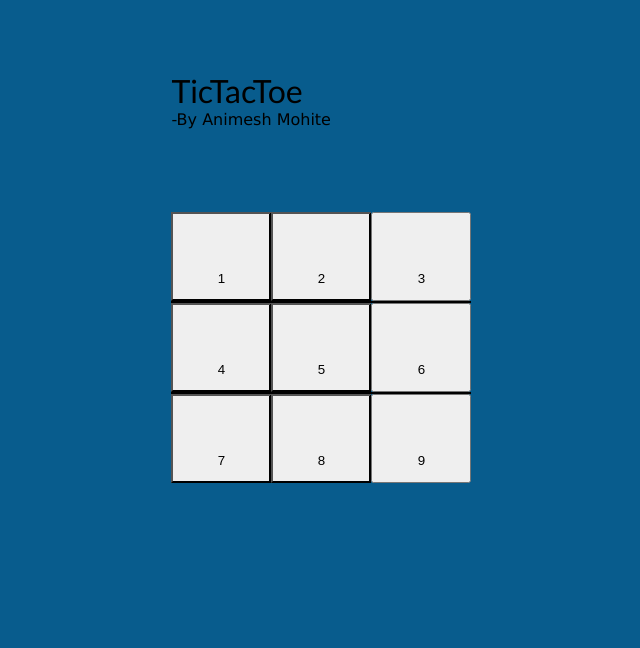
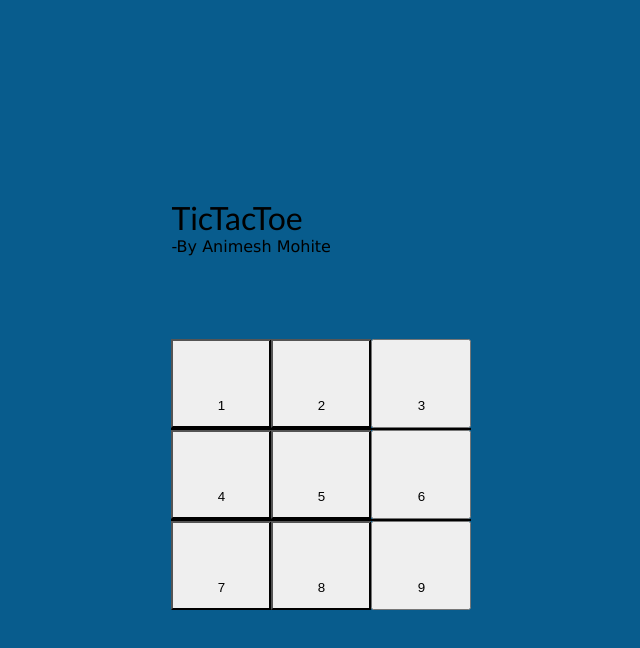
Before and after one commit to Animesh1119/TicTacToeWebApp, a plain HTML site: page index.html in a window 1280 px wide. Shown: the whole page, without its empty margins (279-919 px from the left). Drawn offline with Linux system fonts and the light colour scheme.

Commit message:
fixed padding

```diff
--- a/styles.css
+++ b/styles.css
@@ -15,7 +15,7 @@ body{
 }
 
 .credit{
-    padding: 5% 1% 1% 35%;
+    padding: 15% 1% 1% 35%;
     margin-bottom: 0%;
     height: 2px;
 }
```
